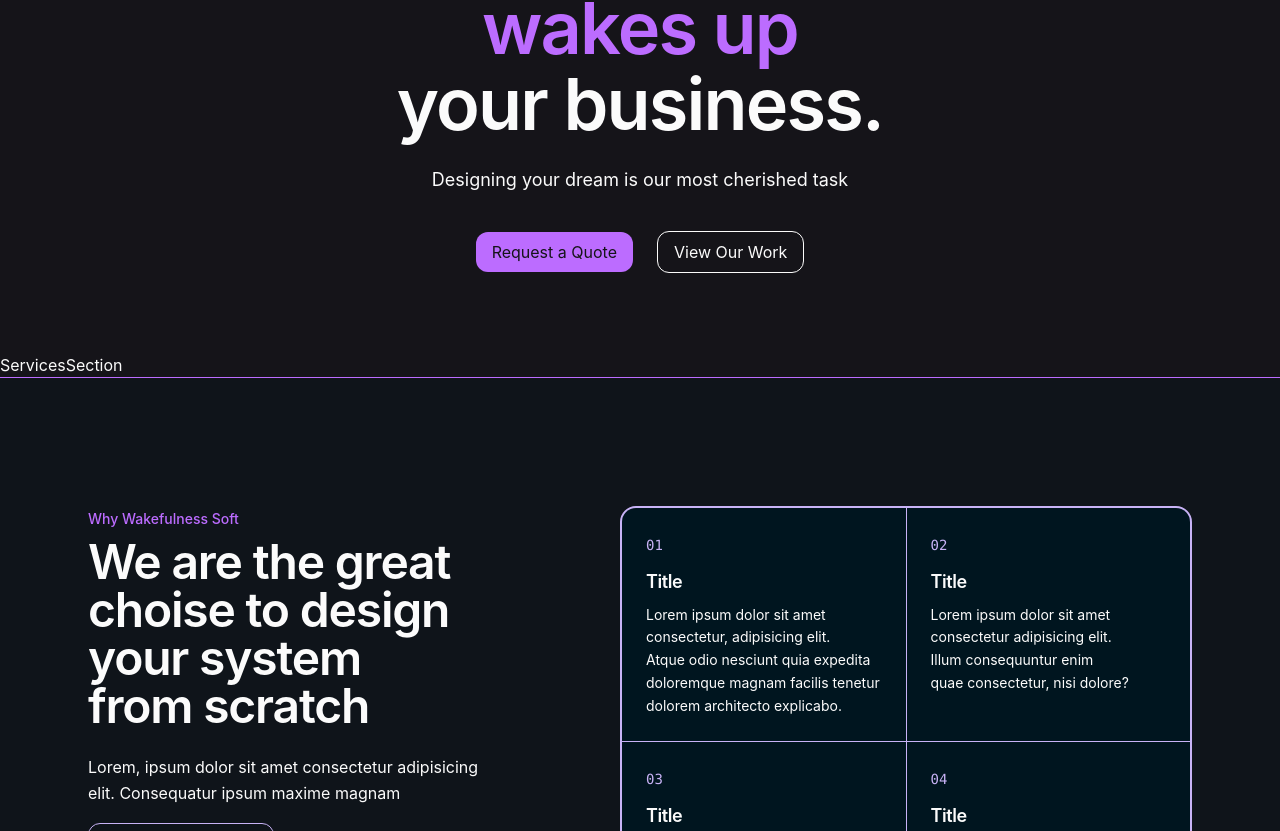
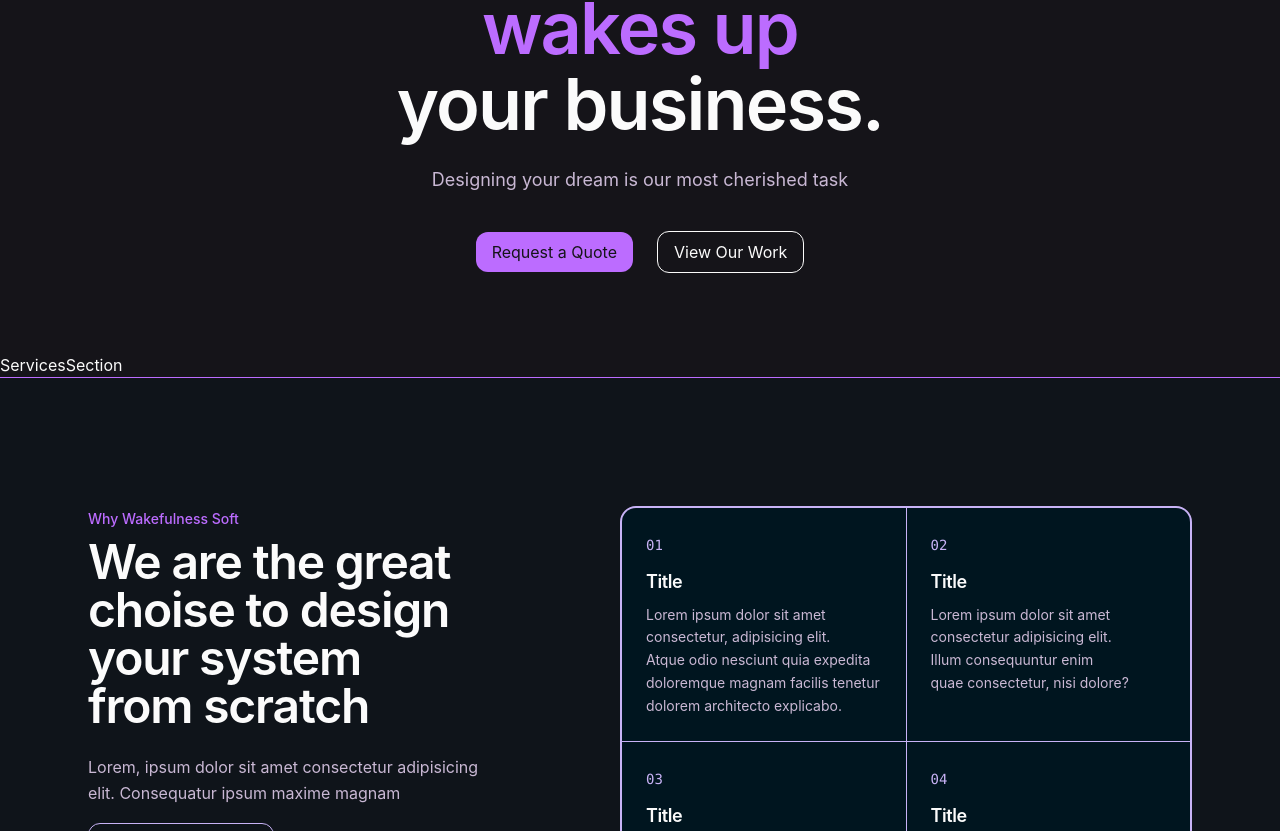
Before and after one commit to wakefulness-soft/wakefulnessSoft, a React (Vite) app: page / in a window 1280 px wide. Shown: the part 409-1240 px from the top of the page. Built offline with nearby package versions, Linux system fonts and the light colour scheme.

Commit message:
Change text color

```diff
--- a/src/components/HeroSection/HeroSection.tsx
+++ b/src/components/HeroSection/HeroSection.tsx
@@ -16,7 +16,7 @@ export const HeroSection = () => {
                     <span className="block">your business.</span>
                 </h1>
 
-                <p className="mx-auto mt-6 max-w-xl text-pretty text-base leading-relaxed sm:text-lg">
+                <p className="mx-auto mt-6 max-w-xl text-pretty text-base text-ghost leading-relaxed sm:text-lg">
                     Designing your dream is our most cherished task
                 </p>
 
--- a/src/components/WhySection/WhySection.tsx
+++ b/src/components/WhySection/WhySection.tsx
@@ -54,7 +54,7 @@ export const WhySection = () => {
             <h2 className="mt-2 mb-6 text-balance text-3xl font-semibold tracking-tight sm:text-4xl lg:text-5xl">
               We are the great choise to design your system from scratch
             </h2>
-            <p className='mb-6 text-balance leading-relaxed text-snow'>Lorem, ipsum dolor sit amet consectetur adipisicing elit. Consequatur ipsum maxime magnam</p>
+            <p className='mb-6 text-balance leading-relaxed text-ghost'>Lorem, ipsum dolor sit amet consectetur adipisicing elit. Consequatur ipsum maxime magnam</p>
             <a
               href="#contact"
               className="text-balance text-vodka border px-4 py-2 rounded-xl transition duration-300 ease-in-out hover:bg-mypurple hover:text-darkvoid"
@@ -69,7 +69,7 @@ export const WhySection = () => {
                 <div key={idx} className="h-full p-6 bg-inkblack text-snow font-normal">
                   <span className="font-mono text-vodka text-sm">{item.displayId}</span>
                   <h3 className="mt-3 text-lg font-semibold tracking-tight">{item.title}</h3>
-                  <p className="mt-2 text-sm leading-relaxed text-balance">{item.content}</p>
+                  <p className="mt-2 text-sm leading-relaxed text-balance text-ghost">{item.content}</p>
                 </div>
               ))
             }
--- a/src/index.css
+++ b/src/index.css
@@ -30,6 +30,7 @@
   --color-river:    #ADEBFF;
   --color-wildsand: #E4EEF0;
   --color-snow:     #FBFBFB;
+  --color-ghost:     #c9b8d4;
   --color-sea-foam: #FFFFFF;
   --color-lava:     #F56E0F;
 }
```
